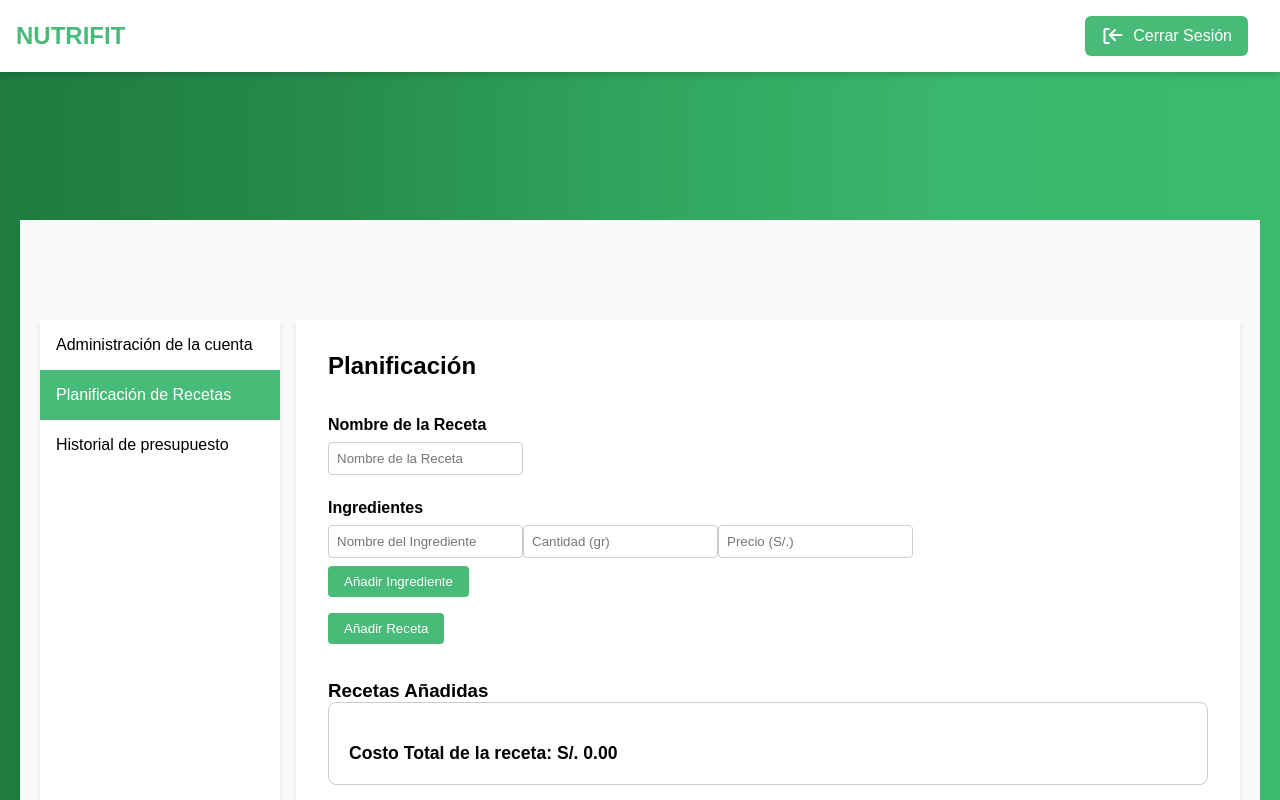
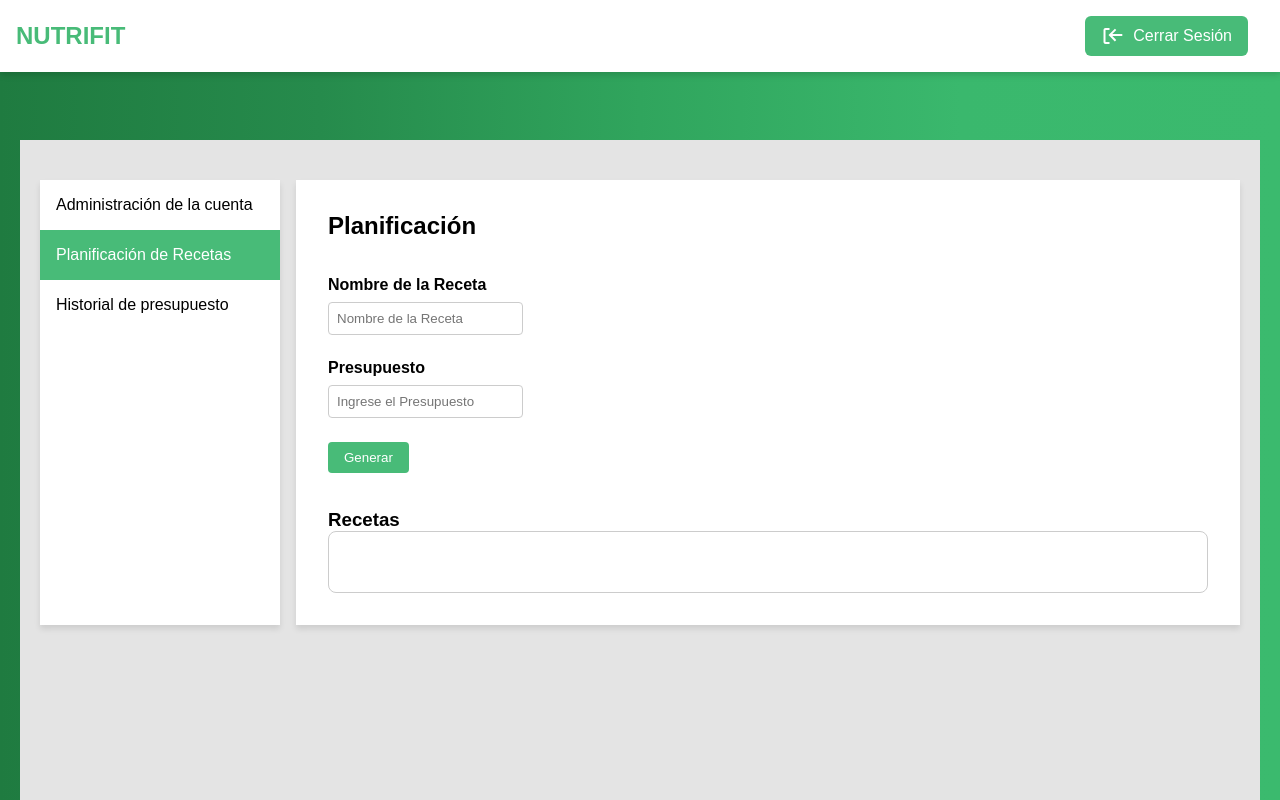
Before and after one commit to Joacs49/IntegradorWeb, a React (Create React App) app: page /usuarioPrincipal in a window 1280 px wide. Both pictures are taken after a click on the item "Planificación de Recetas". Shown: the top 800 px of the page. Built offline with nearby package versions, Linux system fonts and the light colour scheme.

Commit message:
Cambio Final

```diff
--- a/src/App.js
+++ b/src/App.js
@@ -12,7 +12,7 @@ function App() {
   const [isLoggedIn, setIsLoggedIn] = useState(false);
 
   useEffect(() => {
-    // Cambia la clase del body según la ubicación actual
+
     const isLoginForm = location.pathname === '/loginForm';
     document.body.className = isLoginForm ? 'login-background' : 'home-background';
   }, [location.pathname]);
@@ -33,9 +33,14 @@ function App() {
 
       <header>
         <div className="container flex items-center justify-between gap-4">
-          <Link to="/" className="logo">
+          <Link to="/" className="logo" onClick={(e) => e.preventDefault()}>
             NUTRIFIT
           </Link>
+          {!isLoggedIn && location.pathname === '/loginForm' && (
+            <div className="nav-links flex items-center gap-4">
+              <button onClick={() => navigate('/')} className="nav-link">Volver a Principal</button>
+            </div>
+          )}
           {!isLoggedIn && location.pathname !== '/loginForm' && (
             <div className="nav-links flex items-center gap-4">
               <Link to="/loginForm" className="nav-link">Iniciar Sesión</Link>
--- a/src/css/App.css
+++ b/src/css/App.css
@@ -6,7 +6,7 @@ body {
 }
 
 .home-background {
-  background: linear-gradient(to right , #1F7B40, #268B4C, #30A55D, #3AB86D, #3BBA6E);
+  background: linear-gradient(to right, #1F7B40, #268B4C, #30A55D, #3AB86D, #3BBA6E);
 }
 
 .login-background {
@@ -16,13 +16,14 @@ body {
 }
 
 .image-container {
-  width: 100%;
+  width: 80%;
   height: 100%;
   display: flex;
   flex-direction: row;
   justify-content: center;
   align-items: center;
   position: relative;
+
 }
 
 .slide {
@@ -34,6 +35,8 @@ body {
   top: 0;
   left: 0;
   border-radius: 16px;
+  overflow: hidden;
+  box-shadow: 0 4px 10px rgba(0, 0, 0, 0.5);
 }
 
 .slide.active {
@@ -50,7 +53,7 @@ body {
 }
 
 .flex-container {
-  margin-top: 150px;
+  margin-top: 100px;
 }
 
 .flex-col {
@@ -76,7 +79,7 @@ body {
 }
 
 .content-container {
-  margin-top: 180px;
+  margin-top: 120px;
 }
 
 .responsive-image {
@@ -110,7 +113,7 @@ header {
   margin-left: auto;
 }
 
-.nav-link{
+.nav-link {
   margin-right: 1rem;
   padding: 0.5rem 1rem;
   border-radius: 0.375rem;
@@ -132,7 +135,7 @@ header {
 .container2 {
   width: 100%;
   max-width: 1280px;
-  margin: 80px auto 0;
+  margin: 40px auto 0;
   padding: 0;
 }
 
@@ -297,6 +300,7 @@ header {
   display: flex;
   justify-content: center;
   align-items: center;
+  margin-top: -60px;
 }
 
 .slider-wrapper {
--- a/src/css/usuarioPrincipal.css
+++ b/src/css/usuarioPrincipal.css
@@ -1,15 +1,14 @@
-/* usuarioPrincipal.css */
-
 .usuario-principal-container {
   display: flex;
   flex-direction: column;
   min-height: 100vh;
-    background-color: #f8f9fa;
+  background-color: #e4e4e4;
+  margin-top: 20px; /* Ajuste para mover el contenedor hacia arriba */
+  padding: 20px; /* Ajuste opcional para agregar espacio interno */
 }
-
 .main-content {
   display: flex;
-    margin-top: 80px; /* Ajustar según sea necesario para evitar superposición con el header fijo */
+  margin-top: 20px; /* Ajuste para mover el contenido más arriba */
 }
 
 .sidebar {
@@ -76,12 +75,13 @@
   background-color: #2d3748;
   color: #ffffff;
   border: none;
-    padding: 0.75rem 1rem;
+  margin-right: 1rem;
+  padding: 0.5rem 1rem;
   font-size: 1rem;
   cursor: pointer;
   border-radius: 0.25rem;
   transition: background-color 0.3s ease;
-    height: 50px;
+  height: 40px;
   width: 150px;
 }
 
@@ -89,11 +89,8 @@
   background-color: #4a5568;
 }
 
-  .nav-link{
+.nav-link {
   font-size: 16px;
-}
-
-.nav-link {
   background-color: #48bb78;
   border: none;
   cursor: pointer;
@@ -103,11 +100,11 @@
   font-size: 16px;
   transition: color 0.3s ease;
 }
+
 .nav-link:hover {
   background-color: #22a358;
 }
 
-  /* Estilos específicos para el icono de cerrar sesión */
 .nav-link .icon {
   stroke-width: 2;
   stroke: currentColor;
@@ -115,15 +112,19 @@
   vertical-align: middle;
 }
 
-  .formulario-cuenta .form-group, .formulario-comidas .form-group {
+.formulario-cuenta .form-group,
+.formulario-comidas .form-group {
   margin-bottom: 1rem;
 }
 
-.formulario-cuenta .form-group h4, .formulario-comidas .form-group h4 {
+.formulario-cuenta .form-group h4,
+.formulario-comidas .form-group h4 {
   margin-bottom: 0.5rem;
 }
 
-.formulario-cuenta input, .formulario-comidas input, .formulario-comidas select {
+.formulario-cuenta input,
+.formulario-comidas input,
+.formulario-comidas select {
   padding: 0.5rem;
   border: 1px solid #ccc;
   border-radius: 4px;
@@ -189,16 +190,14 @@ button:hover {
   font-size: 1.1rem;
 }
 
-
-
-
 .historial-presupuesto table {
   width: 100%;
   border-collapse: collapse;
   margin-top: 20px;
 }
 
-.historial-presupuesto th, .historial-presupuesto td {
+.historial-presupuesto th,
+.historial-presupuesto td {
   border: 1px solid #dddddd;
   text-align: left;
   padding: 8px;
--- a/src/vistas/principal.jsx
+++ b/src/vistas/principal.jsx
@@ -15,15 +15,15 @@ function Principal() {
         <div className="text-content">
           <div className="badge">Bienestar Integral</div>
           <h1 className="main-heading">Nutre tu cuerpo, Alimenta tu mente.</h1>
-          <p className="description">s
+          <p className="description">
             Encuentra el equilibrio perfecto entre una alimentación saludable y el bienestar mental.
           </p>
           <div className="button-group">
             <a href="/#" className="btn-primary">
-              Posibles
+              Recetas Saludables
             </a>
             <a href="/#" className="btn-secondary">
-              Posibles
+              Consejos
             </a>
           </div>
         </div>
--- a/src/vistas/usuarioPrincipal.jsx
+++ b/src/vistas/usuarioPrincipal.jsx
@@ -95,8 +95,8 @@ function UsuarioPrincipal({ onLogout }) {
 
   //Ejemplo para historial de presupuesto
   const historialPresupuesto = [
-    { mes: "Enero 2024", presupuestoAsignado: 1000, gastosReales: 850 },
-    { mes: "Febrero 2024", presupuestoAsignado: 1200, gastosReales: 1150 },
+    { mes: "17/05/2024", presupuestoAsignado: 1000, gastosReales: 850 },
+    { mes: "21/06/2024", presupuestoAsignado: 1200, gastosReales: 1150 },
   ];
 
   return (
@@ -204,14 +204,6 @@ function UsuarioPrincipal({ onLogout }) {
                   />
                   <br></br>
                   <br></br>
-                  <h4>Presupuesto mensual</h4>
-                  <input
-                    type="number"
-                    placeholder="Presupuesto en soles (S/.)"
-                    min="0"
-                    value={presupuesto}
-                    onChange={(e) => setPresupuesto(e.target.value)}
-                  />
                 </div>
                 <button type="submit">Actualizar Datos</button>
               </form>
@@ -236,12 +228,12 @@ function UsuarioPrincipal({ onLogout }) {
                   />
                 </div>
                 <div className="form-group">
-                  <h4>Ingredientes</h4>
+                  <h4>Presupuesto</h4>
                   {ingredientes.map((ingrediente, index) => (
                     <div key={index} className="ingrediente">
                       <input
                         type="text"
-                        placeholder="Nombre del Ingrediente"
+                        placeholder="Ingrese el Presupuesto"
                         value={ingrediente.nombre}
                         onChange={(e) =>
                           handleIngredienteChange(
@@ -251,44 +243,14 @@ function UsuarioPrincipal({ onLogout }) {
                           )
                         }
                       />
-                      <input
-                        type="number"
-                        step="any"
-                        placeholder="Cantidad (gr)"
-                        min="0"
-                        value={ingrediente.cantidad}
-                        onChange={(e) =>
-                          handleIngredienteChange(
-                            index,
-                            "cantidad",
-                            e.target.value
-                          )
-                        }
-                      />
-                      <input
-                        type="number"
-                        step="any"
-                        placeholder="Precio (S/.)"
-                        value={ingrediente.precio}
-                        onChange={(e) =>
-                          handleIngredienteChange(
-                            index,
-                            "precio",
-                            e.target.value
-                          )
-                        }
-                      />
                     </div>
                   ))}
-                  <button type="button" onClick={handleAddIngrediente}>
-                    Añadir Ingrediente
-                  </button>
                 </div>
-                <button type="submit">Añadir Receta</button>
+                <button type="submit">Generar</button>
               </form>
               <br />
               <br />
-              <h3>Recetas Añadidas</h3>
+              <h3>Recetas</h3>
               <ul className="recetas-lista">
                 {recetas.map((receta, index) => (
                   <li key={index}>
@@ -305,8 +267,8 @@ function UsuarioPrincipal({ onLogout }) {
                   </li>
                 ))}
                 <h3>
-                  Costo Total de la receta: S/.{" "}
-                  {calcularCostoTotal().toFixed(2)}
+
+
                 </h3>
               </ul>
             </div>
@@ -314,12 +276,12 @@ function UsuarioPrincipal({ onLogout }) {
 
           {opcionSeleccionada === "presupuesto" && (
             <div>
-              <h2>Historial de presupuesto</h2>
+              <h2>Historial de Presupuesto</h2>
               <div className="historial-presupuesto">
                 <table>
                   <thead>
                     <tr>
-                      <th>Mes/Año</th>
+                      <th>Fecha</th>
                       <th>Presupuesto Asignado (S/.)</th>
                       <th>Gastos Reales (S/.)</th>
                     </tr>
```
Lines whose indentation alone changed are shown as unchanged.
